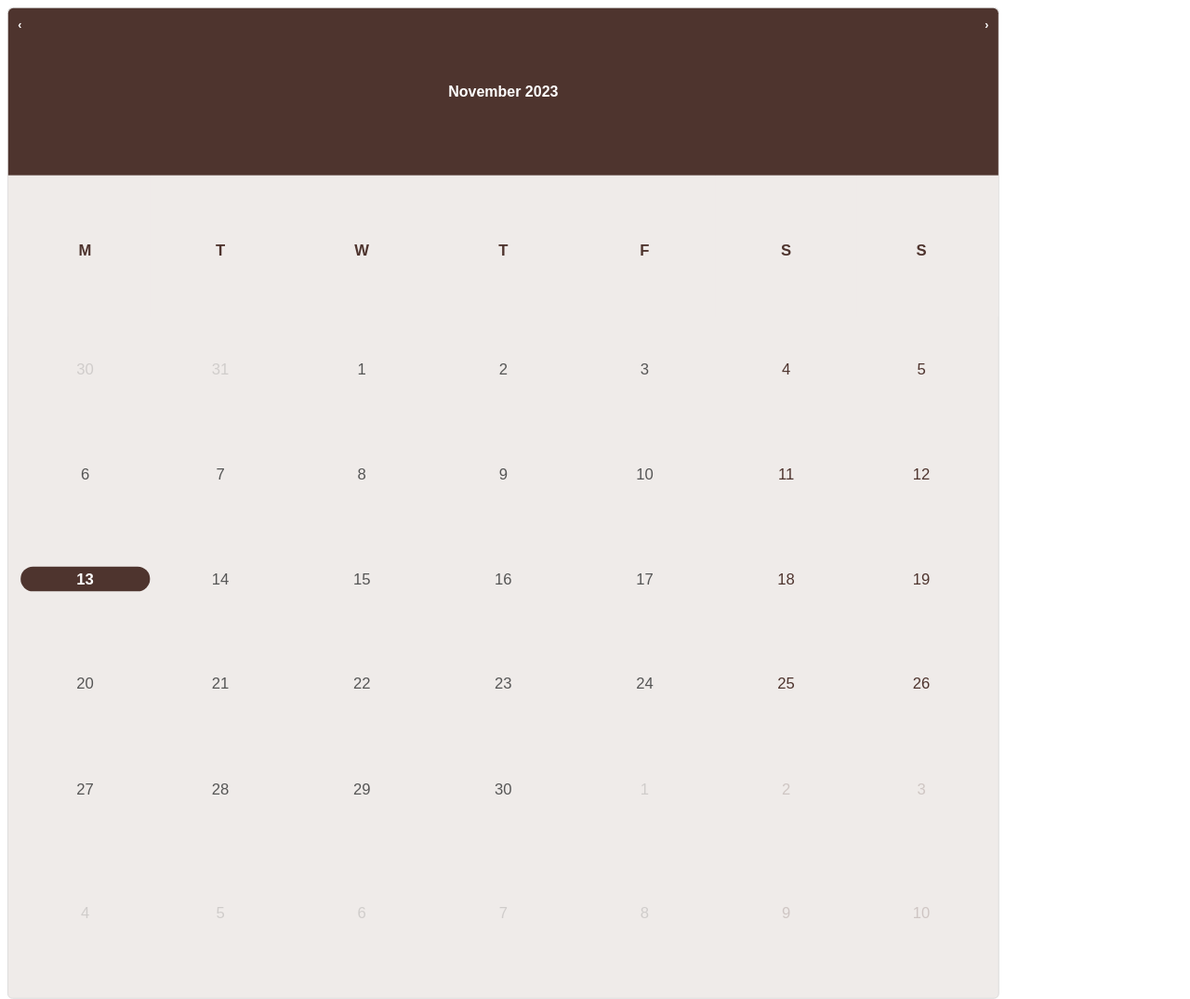
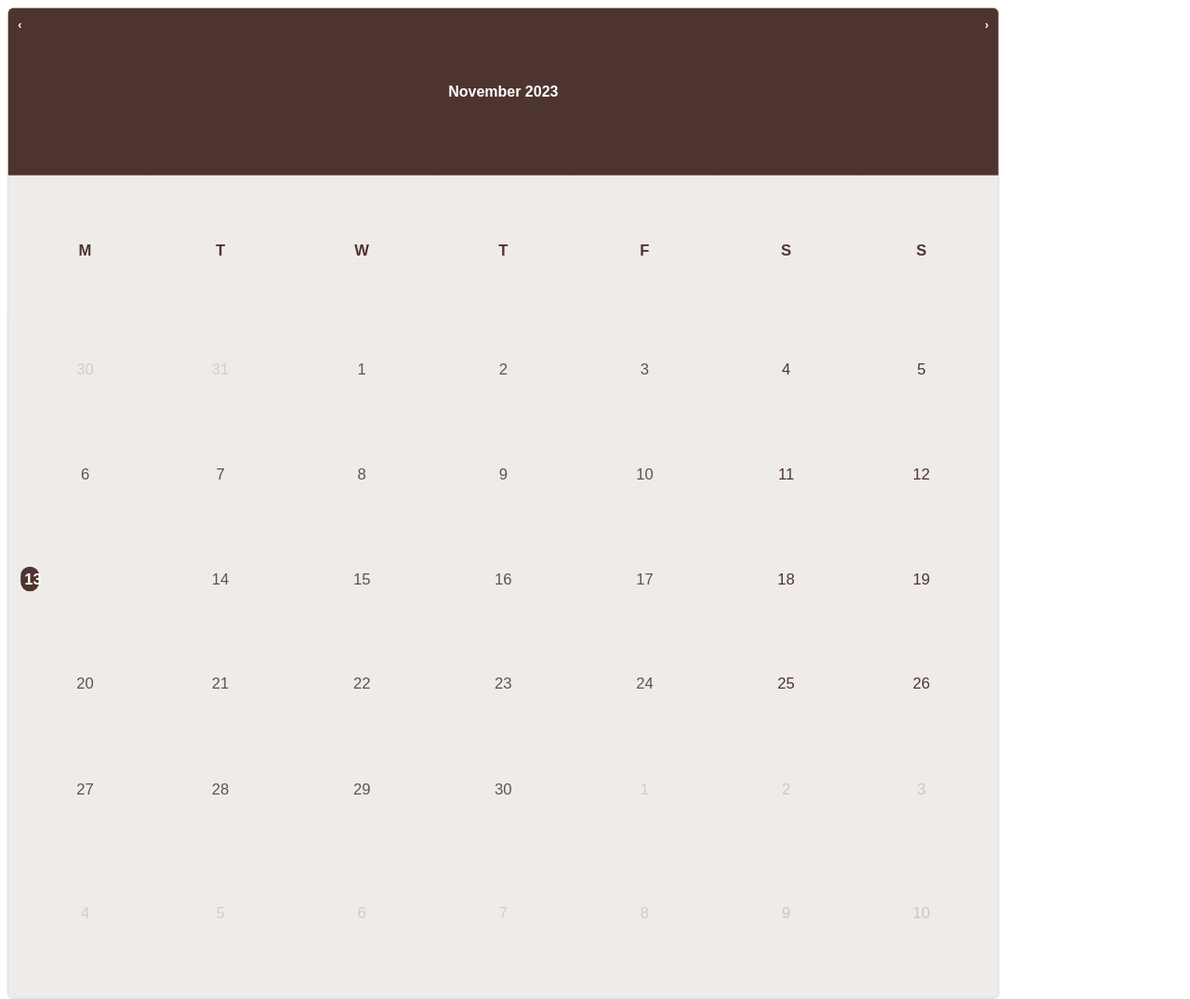
Before and after one commit to kevinvdwetering/notion_widgets, a plain HTML site: page index.html in a window 1280 px wide. Shown: the whole page at 93% size. Drawn offline with Linux system fonts and the light colour scheme.

Commit message:
Current day rounded td avui span

```diff
--- a/index.html
+++ b/index.html
@@ -144,13 +144,16 @@ td:last-child>span,
 td:nth-child(6)>span {
     color: #4e342e;
 }
+/* current day */
 td.avui>span {
     font-weight: bold;
     background-color: #4e342e;
     color: #fff;
     border: 0px solid rgba(0,0,0,0.1);
     border-radius: 1.5rem;
+    width: 0.87rem;
 }
+
 td.fora > span {
     opacity: 0.2;
 }
```
